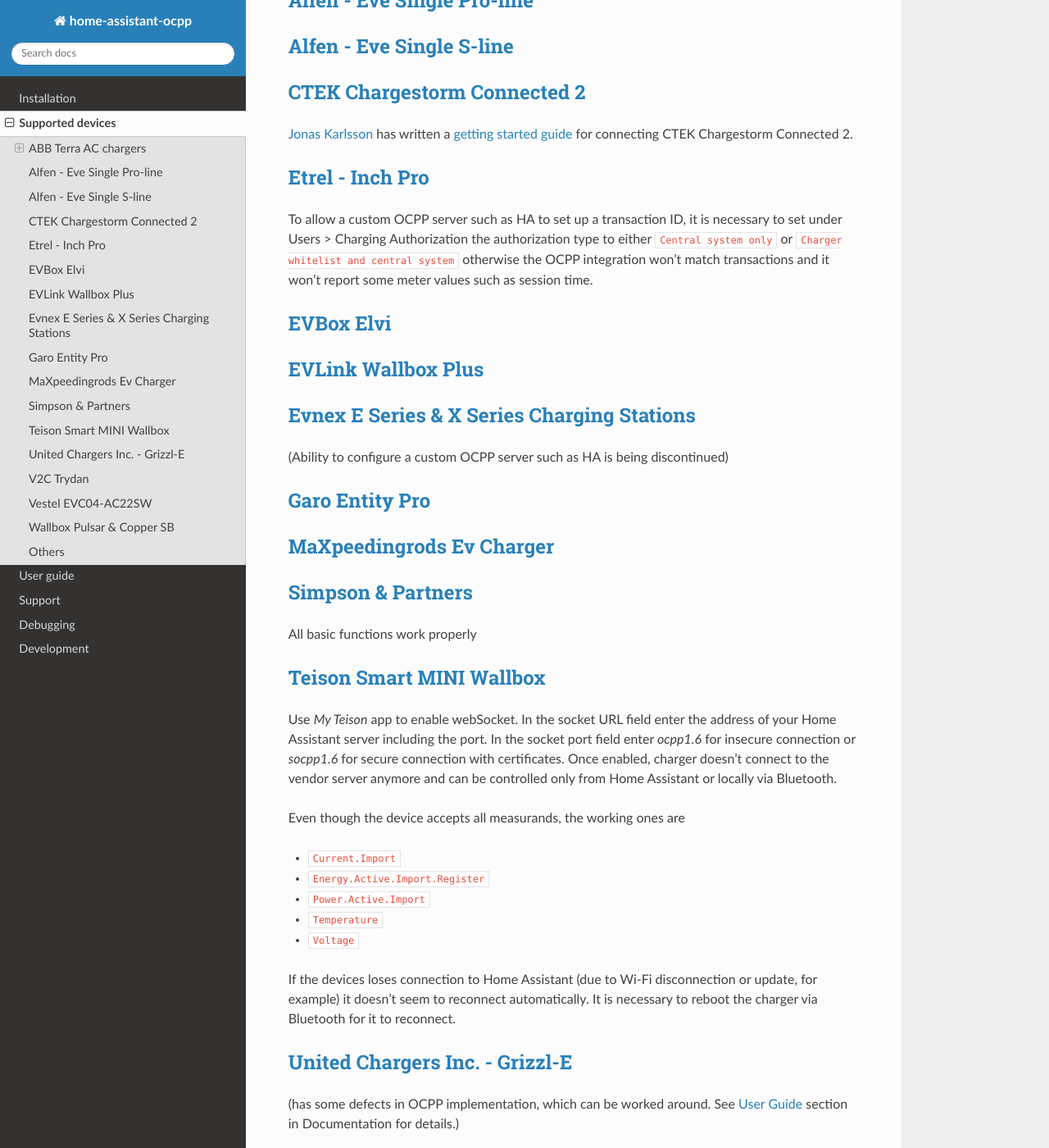
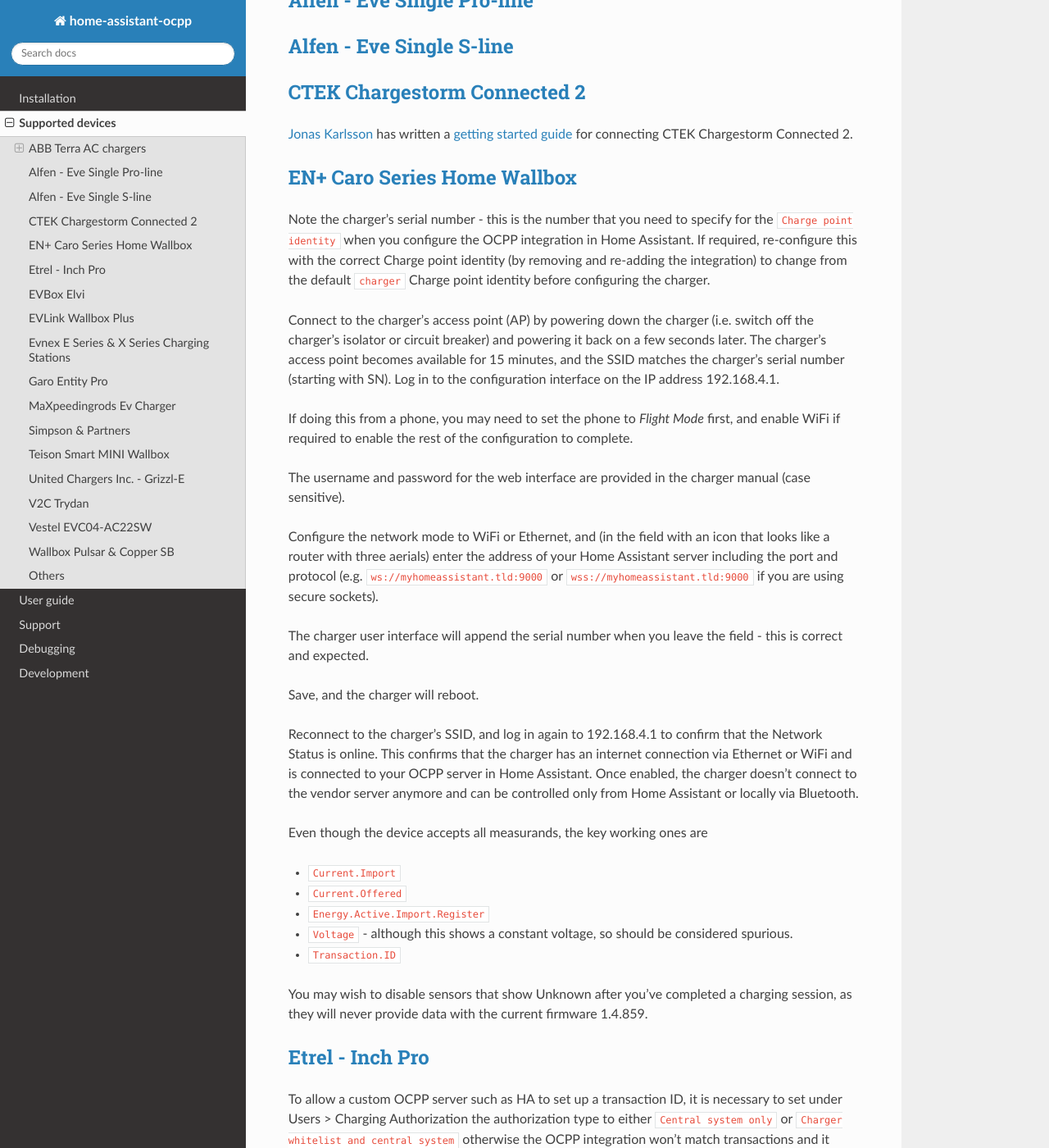
Before and after one commit to lbbrhzn/ocpp, a Sphinx documentation site: the page built from docs/supported-devices.md, in a window 1280 px wide and 1400 px high, scrolled down 1449 px. Shown: the whole window at 82% size. Built offline with Sphinx 7.4.7 and the Read the Docs theme 3.1.0, drawn with Linux system fonts in a browser that asks for light colours.

Commit message:
Add EN+ Caro (#1519)
* Add EN+ Caro

* Update supported-devices.md

coderabbitai suggested changes.

* Update supported-devices.md

Added note that voltage appears to be a figure captured once, rather than reported as it fluctuates:

---------

Co-authored-by: lbbrhzn <8673442+lbbrhzn@users.noreply.github.com>

```diff
--- a/docs/supported-devices.md
+++ b/docs/supported-devices.md
@@ -53,6 +53,32 @@
 ## [CTEK Chargestorm Connected 2](https://www.ctek.com/uk/ev-charging/chargestorm%C2%AE-connected-2)
 [Jonas Karlsson](https://github.com/jonasbkarlsson) has written a [getting started guide](https://github.com/jonasbkarlsson/ocpp/wiki/CTEK-Chargestorm-Connected-2) for connecting CTEK Chargestorm Connected 2.
 
+## [EN+ Caro Series Home Wallbox](https://www.en-plustech.com/product/caro-series-wallbox/)
+Note the charger's serial number - this is the number that you need to specify for the `Charge point identity` when you configure the OCPP integration in Home Assistant.  If required, re-configure this with the correct Charge point identity (by removing and re-adding the integration) to change from the default `charger` Charge point identity before configuring the charger.
+
+Connect to the charger's access point (AP) by powering down the charger (i.e. switch off the charger's isolator or circuit breaker) and powering it back on a few seconds later.  The charger's access point becomes available for 15 minutes, and the SSID matches the charger's serial number (starting with SN).  Log in to the configuration interface on the IP address 192.168.4.1.
+
+If doing this from a phone, you may need to set the phone to _Flight Mode_ first, and enable WiFi if required to enable the rest of the configuration to complete.
+
+The username and password for the web interface are provided in the charger manual (case sensitive).
+
+Configure the network mode to WiFi or Ethernet, and (in the field with an icon that looks like a router with three aerials) enter the address of your Home Assistant server including the port and protocol (e.g. `ws://myhomeassistant.tld:9000` or `wss://myhomeassistant.tld:9000` if you are using secure sockets).
+
+The charger user interface will append the serial number when you leave the field - this is correct and expected.
+
+Save, and the charger will reboot.
+
+Reconnect to the charger's SSID, and log in again to 192.168.4.1 to confirm that the Network Status is online.  This confirms that the charger has an internet connection via Ethernet or WiFi and is connected to your OCPP server in Home Assistant.  Once enabled, the charger doesn't connect to the vendor server anymore and can be controlled only from Home Assistant or locally via Bluetooth.
+
+Even though the device accepts all measurands, the key working ones are
+   - `Current.Import`
+   - `Current.Offered`
+   - `Energy.Active.Import.Register`
+   - `Voltage` - although this shows a constant voltage, so should be considered spurious.
+   - `Transaction.ID`
+
+You may wish to disable sensors that show Unknown after you've completed a charging session, as they will never provide data with the current firmware 1.4.859.
+
 ## [Etrel - Inch Pro](https://etrel.com/charging-solutions/inch-pro/)
 To allow a custom OCPP server such as HA to set up a transaction ID, it is necessary to set under Users > Charging Authorization the
 authorization type to either `Central system only` or `Charger whitelist and central system` otherwise the OCPP integration won't
```
